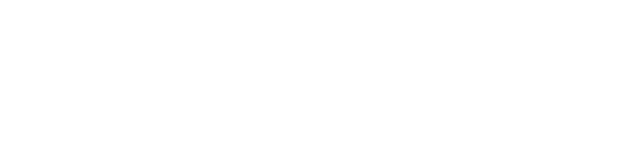
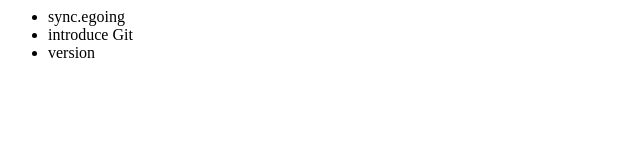
Before and after one commit to thyoon/opentutorials_github_repository_taehee, a plain HTML site: page index.html in a window 1280 px wide. Shown: the whole page, without its empty margins (0-640 px from the left). Drawn offline with Linux system fonts and the light colour scheme.

Commit message:
메뉴 추가

```diff
--- a/index.html
+++ b/index.html
@@ -3,7 +3,11 @@
         <title>GIT 수업</title>
     </head>
 	<body>
-
+	<ul>
+            <li>sync.egoing</li>
+            <li>introduce Git</li>
+            <li>version</li>
+	</ul>
 	</body>
 
 </html>
```
